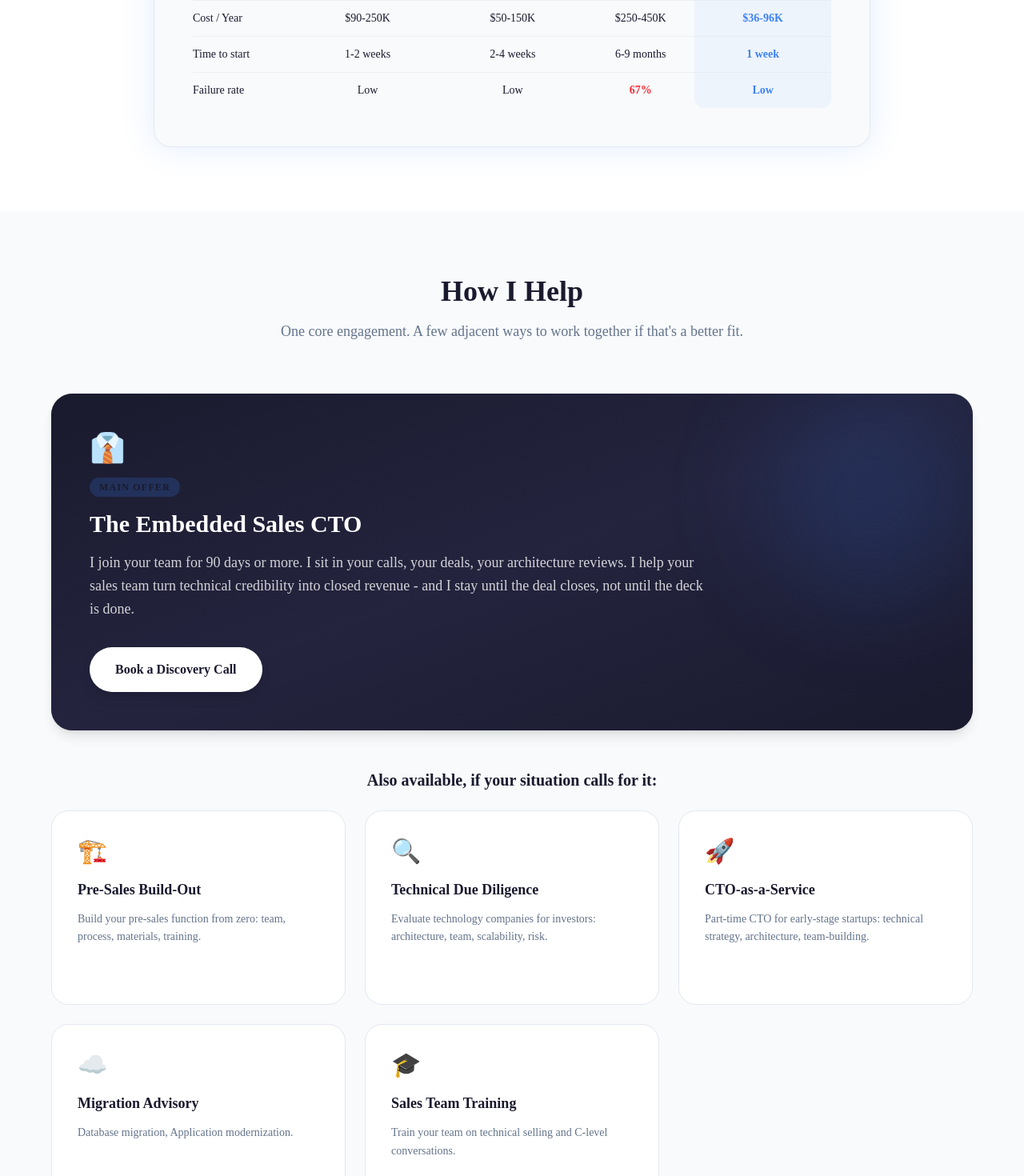
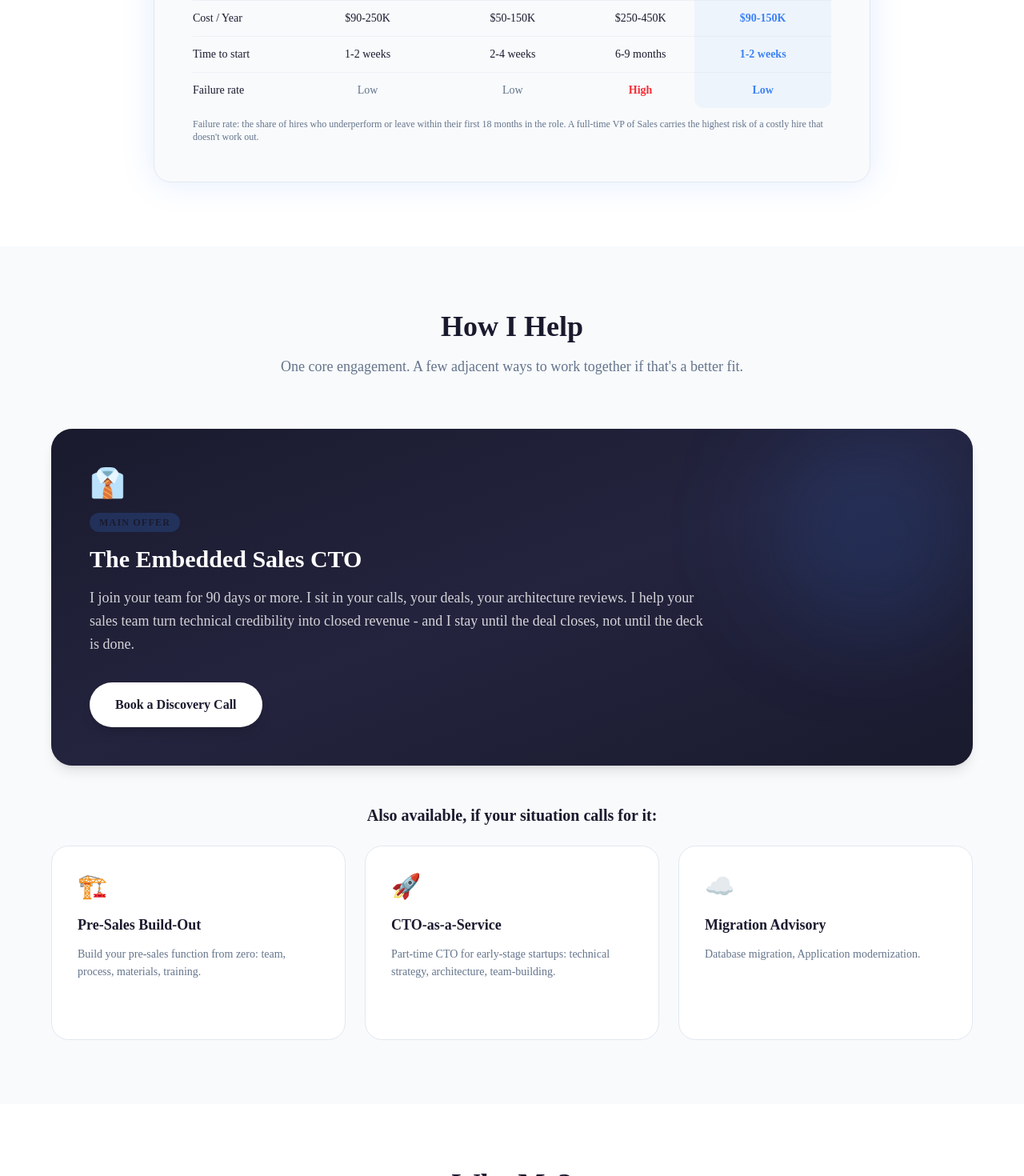
Before and after one commit to yurikoran/thesalescto, a Next.js app: page / in a window 1280 px wide. Shown: the part 2717-4187 px from the top of the page at 80% size. Built offline with nearby package versions, Linux system fonts and the light colour scheme.

Commit message:
Apply refines: Field CTO anchoring, service trim, pricing & proof updates

```diff
--- a/src/app/layout.tsx
+++ b/src/app/layout.tsx
@@ -22,7 +22,6 @@ export const metadata: Metadata = {
     "field CTO",
     "fractional field CTO",
     "pre-sales consulting",
-    "technical due diligence",
     "CTO as a service",
     "pre-sales function build out",
     "fractional CTO",
@@ -126,10 +125,8 @@ export default function RootLayout({
                 "Embedded Sales CTO",
                 "Field CTO",
                 "Pre-Sales Consulting",
-                "Technical Due Diligence",
                 "CTO as a Service",
                 "Migration Advisory",
-                "Sales Team Training",
               ],
             }),
           }}
--- a/src/app/page.tsx
+++ b/src/app/page.tsx
@@ -118,7 +118,7 @@ const PROBLEMS = [
     icon: "💸",
     title: "You invest 10x more in sales than in pre-sales - and lose because of it",
     description:
-      "Most B2B tech companies spend $500K on sales headcount and $50K on pre-sales. But think about where a complex enterprise deal is actually won or lost: in the technical discovery. In the architecture review. In the security assessment. In the moment when the buyer's CTO asks a hard question and your person in the room either answers with credibility - or doesn't. The budget is inverted: you're paying for pipeline, not for trust. And in enterprise B2B, trust is what closes.",
+      "Most B2B tech companies spend $500K+ on sales headcount and $50K+ on pre-sales. But think about where a complex enterprise deal is actually won or lost: in the technical discovery. In the architecture review. In the security assessment. In the moment when the buyer's CTO asks a hard question and your person in the room either answers with credibility - or doesn't. The budget is inverted: you're paying for pipeline, not for trust. And in enterprise B2B, trust is what closes.",
   },
   {
     icon: "🤝",
@@ -145,13 +145,6 @@ const ADJACENT_SERVICES = [
     href: "/services/pre-sales-build-out",
   },
   {
-    icon: "🔍",
-    title: "Technical Due Diligence",
-    description:
-      "Evaluate technology companies for investors: architecture, team, scalability, risk.",
-    href: "/services/technical-due-diligence",
-  },
-  {
     icon: "🚀",
     title: "CTO-as-a-Service",
     description:
@@ -164,13 +157,6 @@ const ADJACENT_SERVICES = [
     description:
       "Database migration, Application modernization.",
     href: "/services/migration-advisory",
-  },
-  {
-    icon: "🎓",
-    title: "Sales Team Training",
-    description:
-      "Train your team on technical selling and C-level conversations.",
-    href: "/services/sales-training",
   },
 ];
 
@@ -216,7 +202,7 @@ const FAQS = [
   {
     question: "How much does it cost?",
     answer:
-      "Engagements start at $3,000/month on a retainer + success fee model. If the deal doesn't close, I lose too. This isn't consulting - it's a partnership. Typical engagements run 3-6 months minimum.",
+      "Engagements start at an agreed amount per month on a retainer. If the deal doesn't close, I lose too - this isn't consulting, it's a partnership. Typical engagements run 3-6 months minimum.",
   },
   {
     question: "What's the first step?",
@@ -495,7 +481,7 @@ function WhatIsSalesCTO() {
                     <td className="text-center py-3 px-3">$50-150K</td>
                     <td className="text-center py-3 px-3">$250-450K</td>
                     <td className="text-center py-3 px-3 text-accent font-bold bg-accent/5">
-                      $36-96K
+                      $90-150K
                     </td>
                   </tr>
                   <tr className="border-b border-border/50">
@@ -504,15 +490,15 @@ function WhatIsSalesCTO() {
                     <td className="text-center py-3 px-3">2-4 weeks</td>
                     <td className="text-center py-3 px-3">6-9 months</td>
                     <td className="text-center py-3 px-3 text-accent font-bold bg-accent/5">
-                      1 week
+                      1-2 weeks
                     </td>
                   </tr>
                   <tr>
                     <td className="py-3 pr-4 font-medium">Failure rate</td>
-                    <td className="text-center py-3 px-3">Low</td>
-                    <td className="text-center py-3 px-3">Low</td>
+                    <td className="text-center py-3 px-3 text-muted">Low</td>
+                    <td className="text-center py-3 px-3 text-muted">Low</td>
                     <td className="text-center py-3 px-3 text-red-500 font-semibold">
-                      67%
+                      High
                     </td>
                     <td className="text-center py-3 px-3 text-accent font-bold bg-accent/5 rounded-b-lg">
                       Low
@@ -520,6 +506,9 @@ function WhatIsSalesCTO() {
                   </tr>
                 </tbody>
               </table>
+              <p className="text-xs text-muted mt-3 text-left">
+                Failure rate: the share of hires who underperform or leave within their first 18 months in the role. A full-time VP of Sales carries the highest risk of a costly hire that doesn&apos;t work out.
+              </p>
             </div>
           </div>
         </FadeIn>
@@ -611,7 +600,7 @@ function WhyMe() {
               Why Me?
             </h2>
             <p className="text-lg text-muted max-w-2xl mx-auto">
-              15 years as the customer. 14 years as the vendor. I&apos;ve sat on
+              14 years as the customer. 14 years as the vendor. I&apos;ve sat on
               every side of the table.
             </p>
           </div>
@@ -647,22 +636,6 @@ function WhyMe() {
               Pre-sales, sales, and account management bring me genuine pleasure
               - and that passion is what makes me effective in your deals.
             </p>
-            <div className="flex flex-wrap gap-2">
-              {[
-                "AWS",
-                "Azure",
-                "Snowflake",
-                "Databricks",
-                "Challenger Sales",
-              ].map((cert) => (
-                <span
-                  key={cert}
-                  className="px-3 py-1.5 text-xs font-medium bg-white border border-border rounded-full text-muted hover:border-accent hover:text-accent transition-colors"
-                >
-                  {cert}
-                </span>
-              ))}
-            </div>
           </div>
         </FadeIn>
       </div>
@@ -680,7 +653,7 @@ function HowItWorks() {
               How It Works
             </h2>
             <p className="text-lg text-muted">
-              Three steps. No lock-in. Data-driven decisions.
+              Three steps. No lock-in.
             </p>
           </div>
         </FadeIn>
@@ -781,14 +754,6 @@ function Footer() {
         </div>
         <div className="flex items-center gap-6 text-sm text-muted">
           <a
-            href="https://linkedin.com"
-            target="_blank"
-            rel="noopener noreferrer"
-            className="hover:text-accent transition-colors"
-          >
-            LinkedIn
-          </a>
-          <a
             href="mailto:info@thesalescto.com"
             className="hover:text-accent transition-colors"
           >
```
